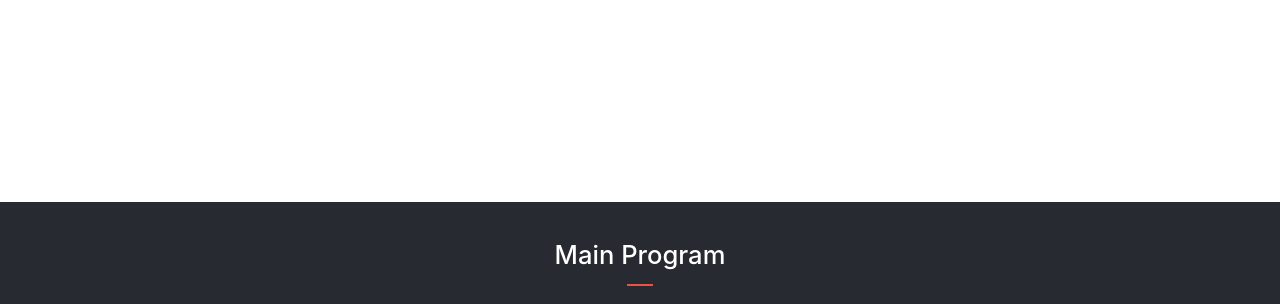
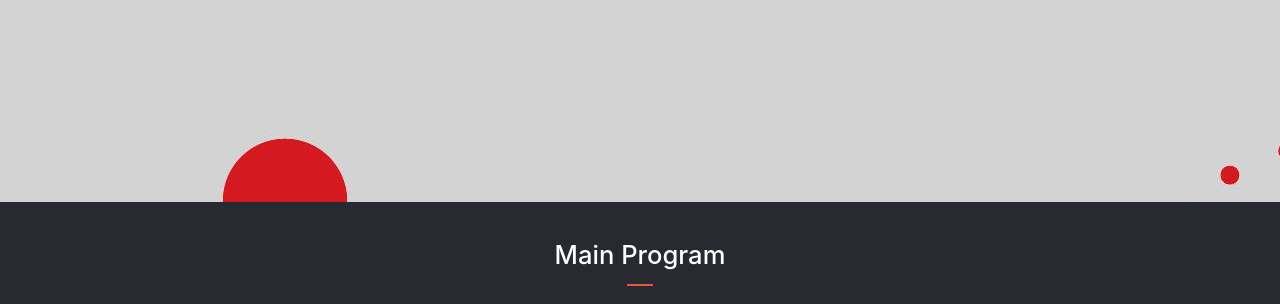
Before and after one commit to Gnwin/Conference-page, a website: page index.html in a window 1280 px wide. Shown: the part 539-843 px from the top of the page. Drawn offline with nearby package versions, Linux system fonts and the light colour scheme; files whose address does not match are found by name.

Commit message:
add background imgae to body

```diff
--- a/assets/stylesheets/scss/_base.scss
+++ b/assets/stylesheets/scss/_base.scss
@@ -24,7 +24,7 @@
 
 .body {
 	position: relative;
-	// background-image: url("https://www.teahub.io/photos/full/52-522204_professional-backgrounds-for-websites.jpg");
+	background-image: url("../images/back.jpg");
   // background-position: 50% 100%;
   // background-size: 100% 100%;
 	// background-repeat: no-repeat;
```
Also changed, not shown: assets/images/back.jpg (added), assets/images/bg-gray2.png (added), assets/stylesheets/css/style.css, 1 other file.
